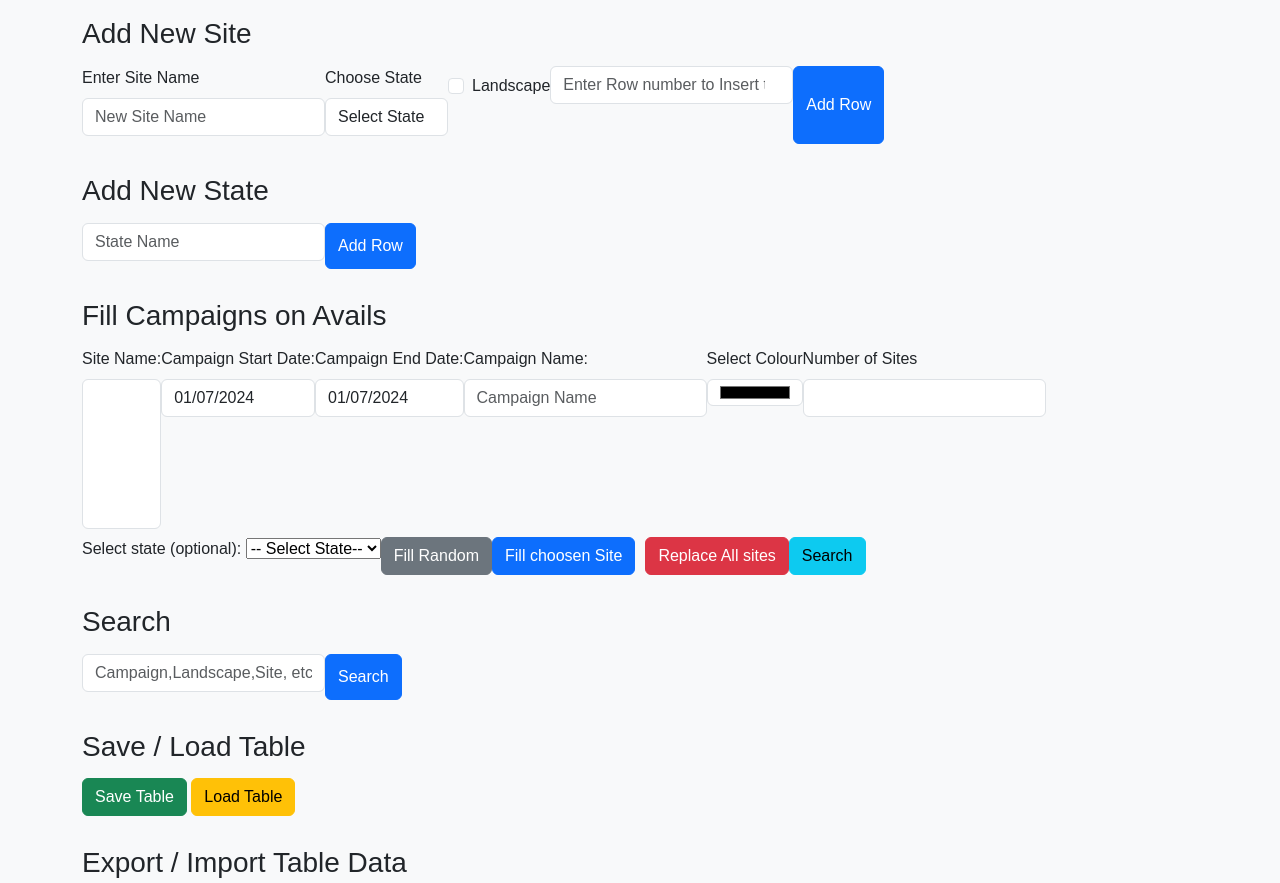
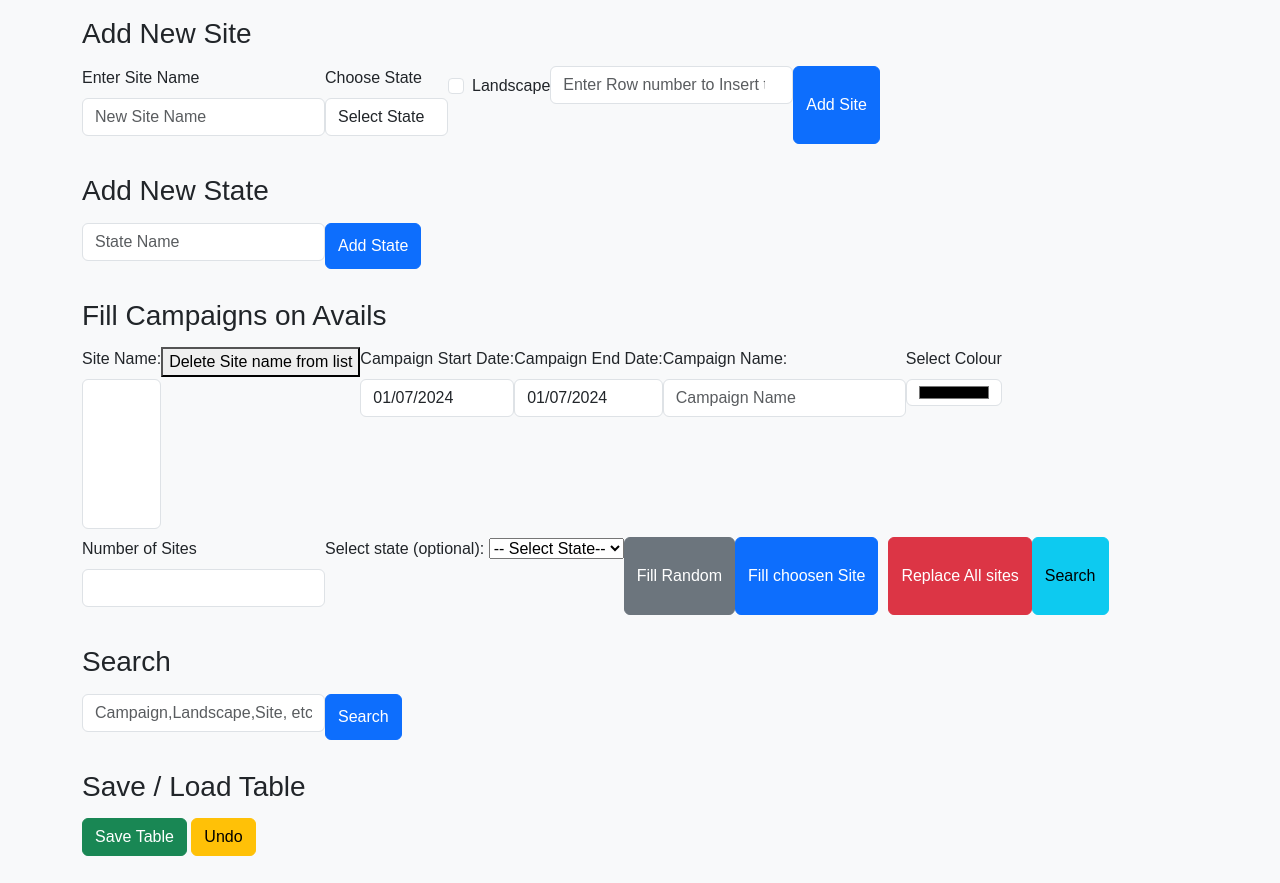
Before and after one commit to Habitatchannel/Availsheet, a plain HTML site: page index.html in a window 1280 px wide. Shown: the part 61-944 px from the top of the page. Drawn offline with nearby package versions, Linux system fonts and the light colour scheme.

Commit message:
Update index.html

```diff
--- a/index.html
+++ b/index.html
@@ -159,7 +159,7 @@
             <div class="form-group mb-2">
                 <input type="number" id="rowIndexSplit" class="form-control" placeholder="Enter Row number to Insert the site " min="1">
             </div>
-            <button type="button" class="btn btn-primary" onclick="addSplitRow()">Add Row</button>
+            <button type="button" class="btn btn-primary" onclick="addSplitRow()">Add Site</button>
         </form>
     </div>
 
@@ -170,7 +170,7 @@
             <div class="form-group mb-2">
                 <input type="text" id="siteNameSingle" class="form-control" placeholder="State Name" required>
             </div>
-            <button type="button" class="btn btn-primary" onclick="addSingleRow()">Add Row</button>
+            <button type="button" class="btn btn-primary" onclick="addSingleRow()">Add State</button>
         </form>
     </div>
 
@@ -183,6 +183,11 @@
                 <select id="rowHeader" class="form-control" multiple>
                     <!-- Options will be populated dynamically -->
                 </select>
+            </div>
+            <div>
+                <!-- Add this button to your HTML -->
+                <button id="deleteHeaderButton" onclick="deleteRowHeader()">Delete Site name from list </button>
+
             </div>
             <div class="form-group mb-2">
                 <label for="startColumnHeader" class="form-label">Campaign Start Date:</label>
@@ -240,7 +245,7 @@
     <div class="form-container">
         <h3>Save / Load Table</h3>
         <button type="button" class="btn btn-success" onclick="saveTableState()">Save Table</button>
-        <button type="button" class="btn btn-warning" onclick="loadTableState()">Load Table</button>
+        <button type="button" class="btn btn-warning" onclick="loadTableState()">Undo</button>
     </div>
      <!-- Notification Element -->
      <div id="notification" class="notification">Table Saved !</div>
```
